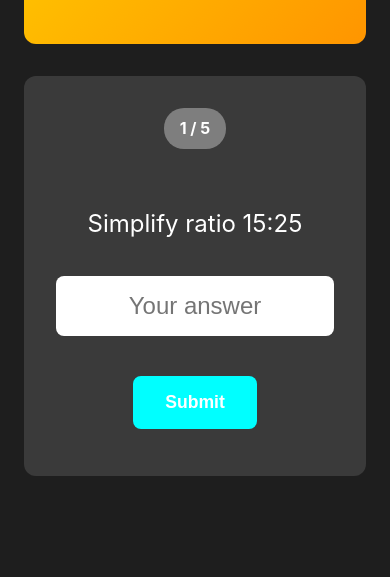
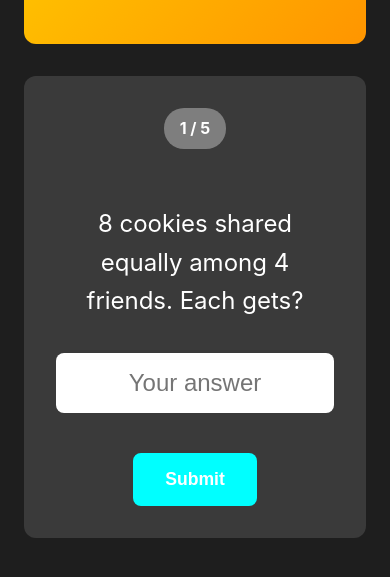
Before and after one commit to flexpertsdev/minecraft-maths, a plain HTML site: page challenge.html in a window 390 px wide. Both pictures are taken after a click on the button "Start Challenge!". Shown: the part 257-834 px from the top of the page. Drawn offline with Linux system fonts and the light colour scheme.

Commit message:
Fix mobile input issues in Speed Challenge
- Removed inputmode="numeric" to allow more flexible input
- Replaced multi-value questions with single-answer alternatives:
  - "Factors of 20" → "How many factors does 20 have?" (6)
  - Ratio questions now ask for single missing value
  - Added more arithmetic questions

- All questions now require only single number/word answers
- Works properly on iOS and Android keyboards
- Better mobile user experience

🤖 Generated with Claude Code

Co-Authored-By: Claude <noreply@anthropic.com>

```diff
--- a/challenge.html
+++ b/challenge.html
@@ -283,8 +283,7 @@
                    class="quick-answer-input"
                    id="answerInput"
                    placeholder="Your answer"
-                   autocomplete="off"
-                   inputmode="numeric">
+                   autocomplete="off">
             <button class="submit-answer-btn" onclick="checkAnswer()">Submit</button>
         </div>
 
@@ -332,6 +331,7 @@
             { question: "If x = 5, calculate 2x + 3", answer: "13", topic: "substitution" },
             { question: "If y = 4, find 3y - 5", answer: "7", topic: "substitution" },
             { question: "If a = 6, what is a² - 10", answer: "26", topic: "substitution" },
+            { question: "If b = 7, calculate 5b - 15", answer: "20", topic: "substitution" },
 
             // Basic equations
             { question: "Solve: x + 8 = 15", answer: "7", topic: "equations" },
@@ -341,10 +341,12 @@
             // Word problems
             { question: "5 apples cost 15 emeralds. Cost per apple?", answer: "3", topic: "word" },
             { question: "Steve has 24 blocks, gives away 1/3. How many left?", answer: "16", topic: "word" },
+            { question: "8 cookies shared equally among 4 friends. Each gets?", answer: "2", topic: "word" },
 
-            // Ratios
-            { question: "Simplify ratio 12:18", answer: "2:3", alternates: ["2:3", "2 : 3"], topic: "ratios" },
-            { question: "Simplify ratio 15:25", answer: "3:5", alternates: ["3:5", "3 : 5"], topic: "ratios" },
+            // Ratios - converted to single numbers
+            { question: "Ratio 12:18 simplifies to 2:?", answer: "3", topic: "ratios" },
+            { question: "Ratio 15:? simplifies to 3:5", answer: "25", topic: "ratios" },
+            { question: "In ratio 4:6, if first part is 8, what's the second?", answer: "12", topic: "ratios" },
 
             // Area/shapes
             { question: "Area of rectangle 7×4 blocks", answer: "28", topic: "shapes" },
@@ -359,10 +361,14 @@
             { question: "15 × 4", answer: "60", topic: "arithmetic" },
             { question: "144 ÷ 12", answer: "12", topic: "arithmetic" },
             { question: "7² + 1", answer: "50", topic: "arithmetic" },
+            { question: "5³", answer: "125", topic: "arithmetic" },
+            { question: "√64", answer: "8", topic: "arithmetic" },
 
             // Factorizing
             { question: "Highest common factor of 12 and 18", answer: "6", topic: "factors" },
-            { question: "Factors of 20 (smallest to largest)", answer: "1,2,4,5,10,20", alternates: ["1, 2, 4, 5, 10, 20"], topic: "factors" }
+            { question: "How many factors does 20 have?", answer: "6", topic: "factors" },
+            { question: "Largest factor of 36 (except 36 itself)", answer: "18", topic: "factors" },
+            { question: "Smallest prime factor of 15", answer: "3", topic: "factors" }
         ];
 
         // Get random problems
```
